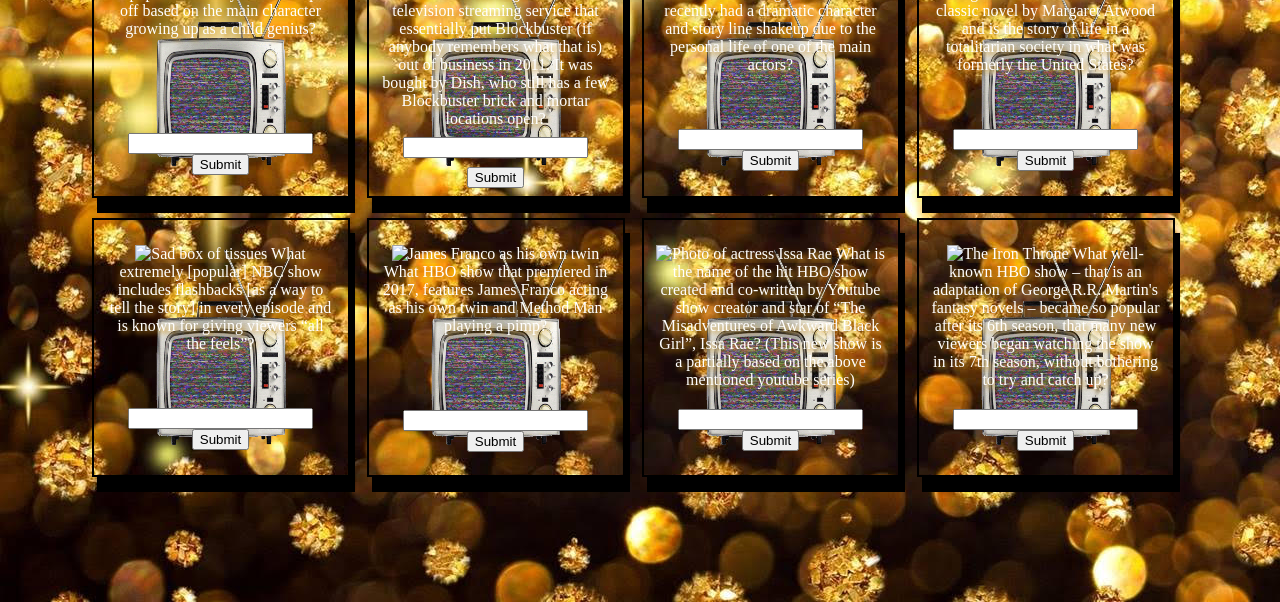
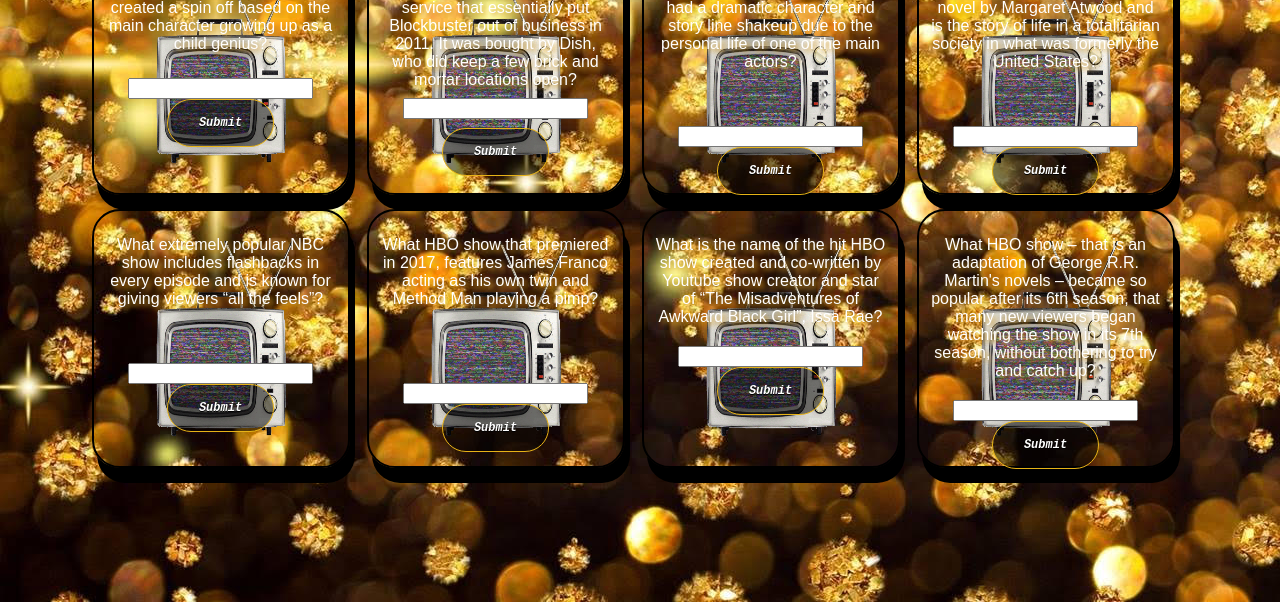
Before and after one commit to keaglin/GoldenAgeOfTV, a plain HTML site: page index.html in a window 1280 px wide. Shown: the part 198-800 px from the top of the page. Drawn offline with Linux system fonts and the light colour scheme.

Commit message:
updated submit buttons, changed border radius, disabled submit button after correct answer

```diff
--- a/index.html
+++ b/index.html
@@ -13,52 +13,51 @@
         <h1>The Golden Age of Television</h1>
     </div>
 
+
+
+
+<!-- // testing  -->
+
     <div class="container">
         <section class="button" id="compilation">
                 What NBC television show became so popular that they created a spin off based on the main character growing up as a child genius? <br/>
                 <input id="answer-compilation"> <button class="submit">Submit</button></input>
         </section>
 
+ <!-- testing  -->
         <section class="button" id="blockbuster">
-            <img id="block" src="" alt="Blockbuster Storefront">
-                What is the name of the huge movie and television streaming service that essentially put Blockbuster (if anybody remembers what that is) out of business in 2011. It was bought by Dish, who still has a few Blockbuster brick and mortar locations open?
+                What is the name of the huge movie and television streaming service that essentially put Blockbuster out of business in 2011. It was bought by Dish, who did keep a few brick and mortar locations open?
                 <input id="answer-blockbuster"/> <button class="submit" id="buster">Submit</button></input>
         </section>
 
         <section class="button" id="whitehouse">
-        <img src="" alt="The White House">
                 What Netflix show – its first original series – has recently had a dramatic character and story line shakeup due to the personal life of one of the main actors? <br/>
                 <input id="answer-whitehouse"/> <button class="submit" id="">Submit</button></input>
-
         </section>
 
         <section class="button" id="hulu">
-        <img src="" alt="Hulu Logo">
             What popular Hulu original show is based on the classic novel by Margaret Atwood and is the story of life in a totalitarian society in what was formerly the United States?<br/>
             <input id="answer-hulu"/> <button class="submit">Submit</button></input>
         </section>
 
+
         <section class="button" id="tissue">
-        <img src="" alt="Sad box of tissues">
-                What extremely [popular] NBC show includes flashbacks [as a way to tell the story] in every episode and is known for giving viewers “all the feels”?<br/>
+                What extremely popular NBC show includes flashbacks in every episode and is known for giving viewers “all the feels”?<br/>
                 <input id="answer-tissues"/> <button class="submit">Submit</button></input>
         </section>
 
         <section class="button" id="twins">
-            <img src="" alt="James Franco as his own twin">
                 What HBO show that premiered in 2017, features James Franco acting as his own twin and Method Man playing a pimp?
                 <input id="answer-twins"/> <button class="submit">Submit</button></input>
         </section>
 
         <section class="button" id="issarae">
-            <img src="" alt="Photo of actress Issa Rae">
-                What is the name of the hit HBO show created and co-written by Youtube show creator and star of “The Misadventures of Awkward Black Girl”, Issa Rae? (This new show is a partially based on the above mentioned youtube series)
+                What is the name of the hit HBO show created and co-written by Youtube show creator and star of “The Misadventures of Awkward Black Girl”, Issa Rae?
                 <input id="answer-issa"/> <button class="submit">Submit</button></input>
         </section>
 
         <section class="button" id="ironthrone">
-            <img src="" alt="The Iron Throne">
-                What well-known HBO show – that is an adaptation of George R.R. Martin's fantasy novels – became so popular after its 6th season, that many new viewers began watching the show in its 7th season, without bothering to try and catch up?
+                What HBO show – that is an adaptation of George R.R. Martin's novels – became so popular after its 6th season, that many new viewers began watching the show in its 7th season, without bothering to try and catch up?
                 <input id="answer-iron"/> <button class="submit">Submit</button></input>
         </section>
     </div>
--- a/script.js
+++ b/script.js
@@ -55,7 +55,8 @@ card1StartButton.addEventListener('click', function () {
     if (answer === "Big Bang Theory") {
         console.log("Correct! [BBT catch phrase]")
          alert("Correct! Move on to card #2")
-         // remove disabled from input & button of next question
+         card1StartButton.setAttribute('disabled', true)
+         // remove disabled from input & button of next question - Maikel
     } else {
         console.log("Wrong!")
         alert("Wrong. Try again!")
@@ -68,13 +69,13 @@ card1StartButton.addEventListener('click', function () {
 
 
 
-var answerList = document.querySelectorAll('input')
-    console.log(answerList)
+// var answerList = document.querySelectorAll('input')
+ //   console.log(answerList)
 // Creation of the Node List of all the 'input' fields
-var arr = [];
-    for(var i = answerList.length; i--; arr.unshift(answerList[i]));
+//var arr = [];
+//   for(var i = answerList.length; i--; arr.unshift(answerList[i]));
 // Conversion of a NodeList to an array -
-arr.shift()
+// arr.shift()
 // Removes first item from array - from W3School
 // for(var i = answerList; i = true; i++){
 //     console.log(i)
@@ -96,6 +97,7 @@ card2Button.addEventListener('click', function () {
     if (answer === "Netflix") {
             console.log("Correct! [Netflix catch phrase]")
              alert("Correct! Move on to card #3")
+             card2Button.setAttribute('disabled', true)
     } else {
             console.log("Wrong!")
             alert("Wrong. Try again!")
@@ -113,6 +115,7 @@ card3Button.addEventListener('click', function () {
     if (answer === "House of Cards") {
             console.log("Correct! [HOC catch phrase]")
              alert("Correct! Move on to card #4")
+             card3Button.setAttribute('disabled', true)
     } else {
             console.log("Wrong!")
             alert("Wrong. Try again!")
@@ -130,6 +133,7 @@ card4Button.addEventListener('click', function () {
     if (answer === "The Handmaids Tale") {
             console.log("Correct! [HT catch phrase]")
              alert("Correct! Move on to card #5")
+             card4Button.setAttribute('disabled', true)
     } else {
             console.log("Wrong!")
             alert("Wrong. Try again!")
@@ -147,6 +151,7 @@ card5Button.addEventListener('click', function () {
     if (answer === "This is Us") {
             console.log("Correct! [TIU catch phrase]")
              alert("Correct! Move on to card #6")
+             card5Button.setAttribute('disabled', true)
     } else {
             console.log("Wrong!")
             alert("Wrong. Try again!")
@@ -164,6 +169,7 @@ card6Button.addEventListener('click', function () {
     if (answer === "The Deuce") {
             console.log("Correct! [TD catch phrase]")
              alert("Correct! Move on to card #7")
+             card6Button.setAttribute('disabled', true)
     } else {
             console.log("Wrong!")
             alert("Wrong. Try again!")
@@ -181,6 +187,7 @@ card7Button.addEventListener('click', function () {
     if (answer === "Insecure") {
             console.log("Correct! [I catch phrase]")
              alert("Correct! Move on to card #7")
+             card7Button.setAttribute('disabled', true)
     } else {
             console.log("Wrong!")
             alert("Wrong. Try again!")
@@ -198,6 +205,7 @@ card8Button.addEventListener('click', function () {
     if (answer === "Game of Thrones") {
             console.log("Correct! [Winter catch phrase]")
              alert("Correct! Move on to card #7")
+             card8Button.setAttribute('disabled', true)
     } else {
             console.log("Wrong!")
             alert("Wrong. Try again!")
@@ -216,50 +224,7 @@ card8Button.addEventListener('click', function () {
 // If the answer is correct, an [alert] will pop up saying "Correct, now click on the NEXT flashcard"
 // Correct answers include [both capitalized and uncapitalized, ]
 
-    // The acceptable answers for question1 include:
-        // "The Big Bang Theory"
-        // "Big Bang Theory"
-        // "big bang theory"
-        // "TBBT"
-        // "tbbt"
-    // The acceptable answers for question2
-        // "Netflix"
-        // "netflix"
-    // The acceptable answers for question3
-        // "House of Cards"
-        // "house of cards"
-        // "HOC"
-    // The acceptable answers for question4
-        // "The Handmaid's Tale"
-        // "Handmaid's Tale"
-        // "the handmaid's tale"
-        // "handmaid's tale"
-        // "The Handmaids Tale"
-        // "Handmaids Tale"
-        // "handmaid tale"
-    // The acceptable answers for question5
-        // "This Is Us"
-        // "this is us"
-        // "This is us"
-    // The acceptable answers for question6
-        // "The Deuce"
-        // "the deuce"
-        // "Deuce"
-        // "deuce"
-    // The acceptable answers for question7
-        // "Insecure"
-        // "insecure"
-    // The acceptable answers for question8
-        // "Game of Thrones"
-        // "The Game of Thrones"
-        // "game of thrones"
-        // "the game of thrones"
-        // "GOT"
 
 // If 'question1-question8' are incorrect, an [alert] will say "Wrong, try again", then disappear - reshowing the failed question
 
 // If the answer to any of 'question1'-'question8' is not correct, prevent it from allowing the next sequence to continue
-
-
-
-// This variable value that should go onto the back-side of the first card
--- a/style.css
+++ b/style.css
@@ -23,7 +23,7 @@ body {
     border: 2px solid black;
     width: 230px;
     height: 230px;
-    margin: 10px 0;
+    margin: 7px 0;
     padding: 25px 12px 0 12px;
     color: rgb(255, 255, 255);
     text-shadow: 3px 3px 5px rgb(207, 148, 29);
@@ -34,6 +34,8 @@ body {
     background-size: 200px 200px;
     background-position: center;
     /* opacity: 0.6; */
+    font-family: "Jazz LET", fantasy;
+    border-radius:28px;
 }
 
 .container {
@@ -76,13 +78,17 @@ img {
     background-size: 200px 200px;
     background-position: center; */
 }
-
+ /* stack overflow for transform */
 .button:hover {
     background: rgba(0, 0, 0, 0.205);
+    transform: scale(1.7);
+    color: white;
+    text-shadow: 3px 3px 5px rgb(0, 0, 0);
+    font-weight: bolder;
 }
 
 #answer-compilation {
-    margin: 95px 0 0 0;
+    margin: 25px 0 0 0;
 }
 
 #answer-whitehouse {
@@ -108,3 +114,32 @@ img {
 #answer-iron {
     margin: 20px 0 0 0;
 }
+
+.submit {
+	/* -moz-box-shadow:inset 0px 0px 0px 0px #ffffff;
+	/* -webkit-box-shadow:inset 0px 0px 0px 0px #ffffff; */
+	box-shadow:inset 0px 0px 0px 0px #ca0a0a;
+    background: rgba(0, 0, 0, 0.5);
+    background-image: url('images/silvertv.gif');
+	/* -moz-border-radius:28px;
+	-webkit-border-radius:28px; */
+    border-radius:28px;
+	border:1px solid #e6b217;
+	display:inline-block;
+	cursor:pointer;
+	color:#ffffff;
+	font-family:Courier New;
+	font-size:12px;
+	font-weight:bolder;
+	font-style:italic;
+	padding:16px 31px;
+	text-decoration:none;
+	text-shadow:0px 1px 0px #000000;
+}
+.submit:hover {
+	background: rgba(0, 0, 0);
+}
+.submit:active {
+	position:relative;
+	top:1px;
+}
```
